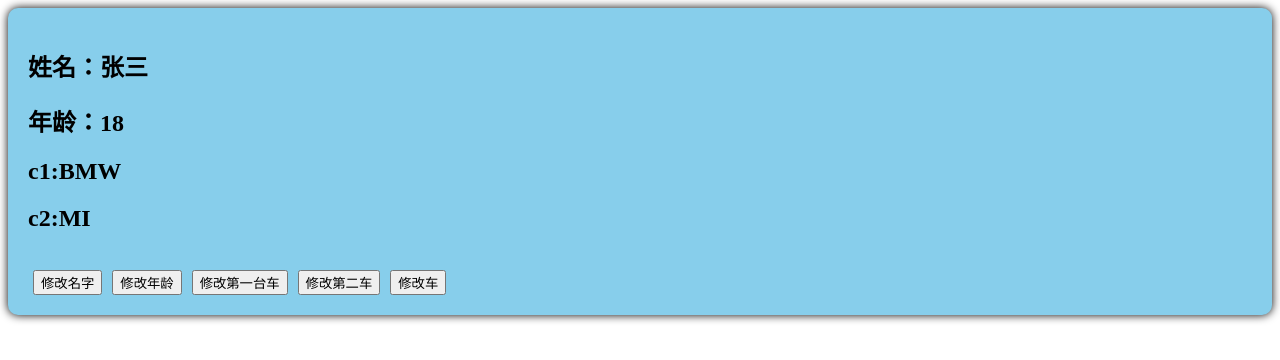
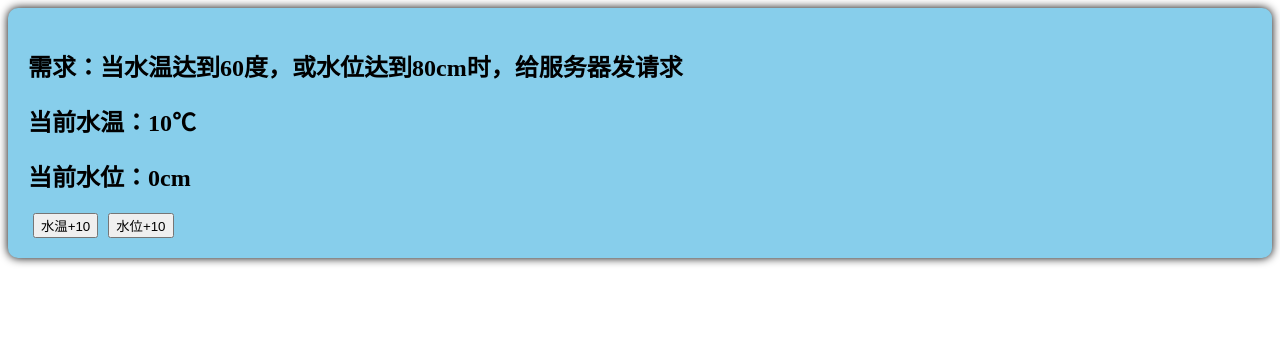
Before and after one commit to AAAcheng11/vue-project, a Vue app: page / in a window 1280 px wide. Shown: the top 360 px of the page. Built offline with nearby package versions, Linux system fonts and the light colour scheme.

Commit message:
监视watchEffect实现

```diff
--- a/src/components/Person.vue
+++ b/src/components/Person.vue
@@ -1,77 +1,58 @@
 <template>
-    <!-- html -->
     <div class="person">
-        <h2>姓名：{{ person.name }}</h2>
-        <h2>年龄：{{ person.age }}</h2>
-        <h2>c1:{{ person.car.c1 }}</h2>
-        <h2>c2:{{ person.car.c2 }}</h2>
-        <br>
-        <button @click="changeNane">修改名字</button>
-        <button @click="changeAge">修改年龄</button>
-        <button @click="changeC1">修改第一台车</button>
-        <button @click="changeC2">修改第二车</button>
-        <button @click="changeCar">修改车</button>
+      <h2>需求：当水温达到60度，或水位达到80cm时，给服务器发请求</h2>
+      <h2>当前水温：{{temp}}℃</h2>
+      <h2>当前水位：{{height}}cm</h2>
+      <button @click="changeTemp">水温+10</button>
+      <button @click="changeHeight">水位+10</button>
     </div>
   </template>
 
-<script lang="ts" setup name='Person'>
-import { reactive, watch } from 'vue';
+  <script lang="ts" setup name="Person">
+    import {ref,watch,watchEffect} from 'vue'
 
-let person = reactive({
-    name: '张三',
-    age: 18,
-    car: {
-        c1: 'BMW',
-        c2: 'MI'
+    // 数据
+    let temp = ref(10)
+    let height = ref(0)
+
+    // 方法
+    function changeTemp(){
+      temp.value += 10
+    }
+    function changeHeight(){
+      height.value += 10
+    }
+
+    // 监视 -- watch实现
+    /* watch([temp,height],(value)=>{
+      // 从value中获取最新的水温(newTemp)、最新的水位(newHeight)
+      let [newTemp,newHeight] = value
+      // 逻辑
+      if(newTemp >= 60 || newHeight >= 80){
+        console.log('给服务器发请求')
+      }
+    }) */
+
+    // 监视 -- watchEffect实现
+    watchEffect(()=>{
+      if(temp.value >= 60 || height.value >= 80){
+        console.log('给服务器发请求')
       }
     })
 
-
-function changeNane() {
-    person.name += '#'
-}
-function changeAge() {
-    person.age++
-}
-function changeC1() {
-    person.car.c1 = '宝马'
-}
-function changeC2() {
-    person.car.c2 = '比亚迪'
-}
-function changeCar() {
-    person.car = { c1: '小刀', c2: '大众' }
-}
-//监视，情况四:监视响应式对象中的某个属性，且该属性时基本类型的，要写成函数式
-// watch(() => { return person.name }, () => {
-//     console.log('person.name发生变化')
-// })
-
-// watch(() => person.car, (a, b) => {
-//     console.log('监视', a, b)
-// }, { deep: true })
-
-watch([person.car, () => person.name], (a, b) => {
-    console.log('监视', a, b)
-}, { deep: true })
   </script>
 
-
-
-<style>
-/* css */
+  <style scoped>
     .person {
       background-color: skyblue;
       box-shadow: 0 0 10px;
       border-radius: 10px;
       padding: 20px;
     }
-
     button {
       margin: 0 5px;
     }
-
     li {
-    font-size: 30px;
+      font-size: 20px;
     }
   </style>
--- /dev/null
+++ b/备份/watch/components/Person.vue
@@ -0,0 +1,77 @@
+<template>
+    <!-- html -->
+    <div class="person">
+        <h2>姓名：{{ person.name }}</h2>
+        <h2>年龄：{{ person.age }}</h2>
+        <h2>c1:{{ person.car.c1 }}</h2>
+        <h2>c2:{{ person.car.c2 }}</h2>
+        <br>
+        <button @click="changeNane">修改名字</button>
+        <button @click="changeAge">修改年龄</button>
+        <button @click="changeC1">修改第一台车</button>
+        <button @click="changeC2">修改第二车</button>
+        <button @click="changeCar">修改车</button>
+    </div>
+</template>
+
+<script lang="ts" setup name='Person'>
+import { reactive, watch } from 'vue';
+
+let person = reactive({
+    name: '张三',
+    age: 18,
+    car: {
+        c1: 'BMW',
+        c2: 'MI'
+    }
+})
+
+
+function changeNane() {
+    person.name += '#'
+}
+function changeAge() {
+    person.age++
+}
+function changeC1() {
+    person.car.c1 = '宝马'
+}
+function changeC2() {
+    person.car.c2 = '比亚迪'
+}
+function changeCar() {
+    person.car = { c1: '小刀', c2: '大众' }
+}
+//监视，情况四:监视响应式对象中的某个属性，且该属性时基本类型的，要写成函数式
+// watch(() => { return person.name }, () => {
+//     console.log('person.name发生变化')
+// })
+
+// watch(() => person.car, (a, b) => {
+//     console.log('监视', a, b)
+// }, { deep: true })
+
+watch([person.car, () => person.name], (a, b) => {
+    console.log('监视', a, b)
+}, { deep: true })
+</script>
+
+
+
+<style>
+/* css */
+.person {
+    background-color: skyblue;
+    box-shadow: 0 0 10px;
+    border-radius: 10px;
+    padding: 20px;
+}
+
+button {
+    margin: 0 5px;
+}
+
+li {
+    font-size: 30px;
+}
+</style>
--- /dev/null
+++ b/备份/watch/main.ts
@@ -0,0 +1,6 @@
+//引入createApp用于创建应用
+import { createApp } from "vue";
+//引入APP根组件
+import App from "./App.vue";
+
+createApp(App).mount('#app')
```
Also changed, not shown: 备份/watch/App.vue (added, +24 -0 lines). Lines whose indentation alone changed are shown as unchanged.
